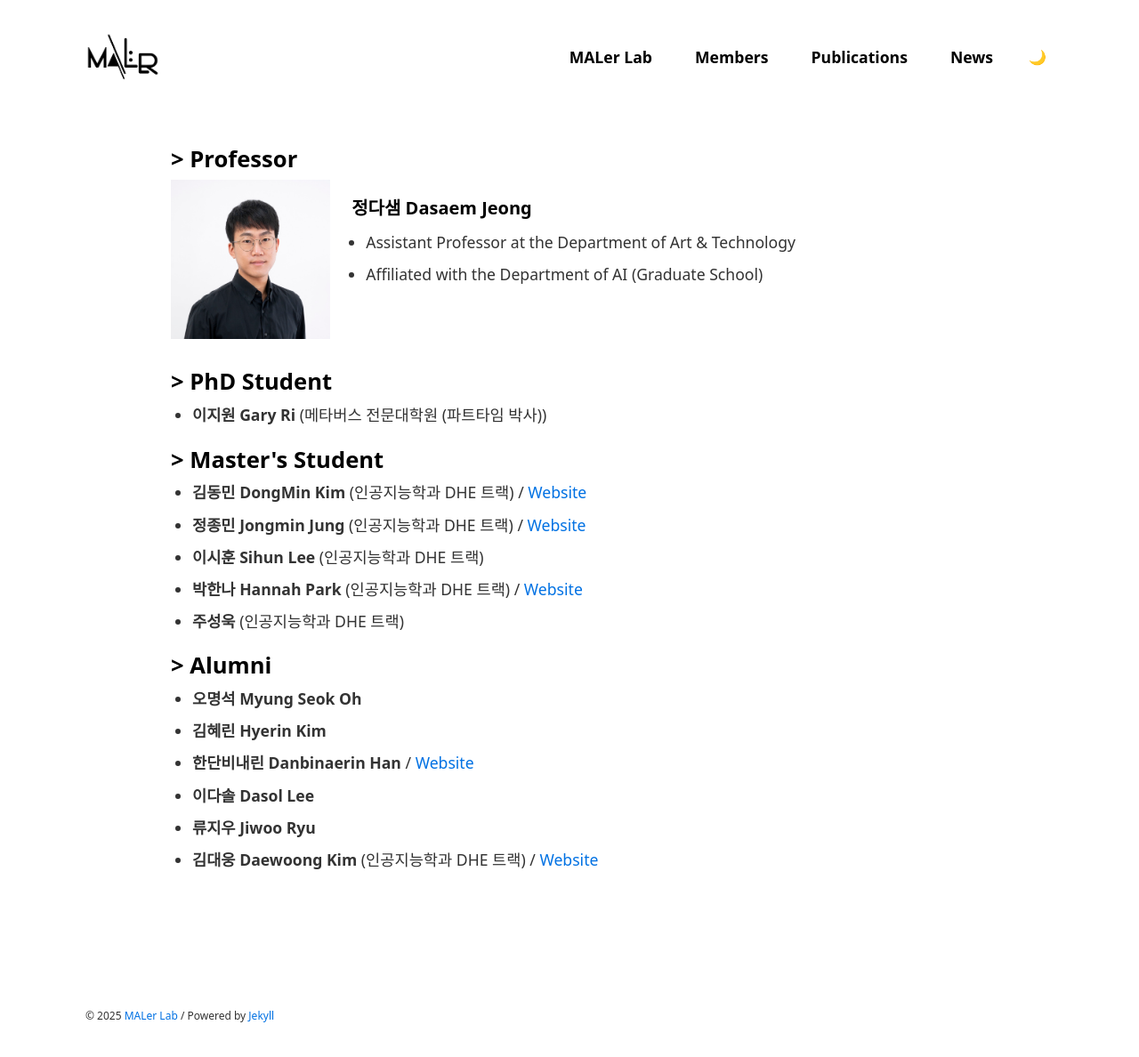
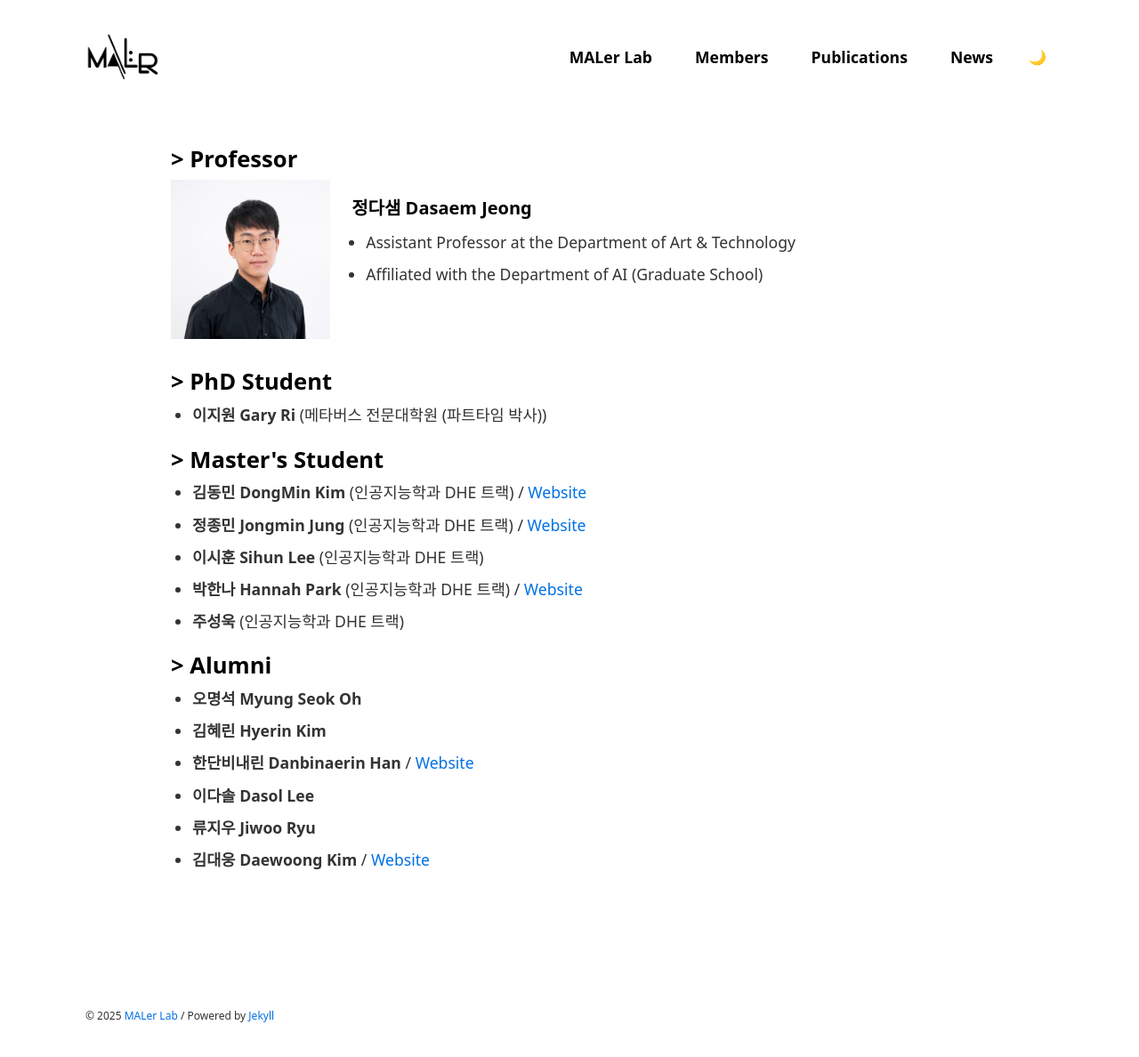
Before and after one commit to MALerLab/MALerLab.github.io, a Jekyll site: the page built from _pages/members.md, in a window 1280 px wide and 1191 px high. Shown: the top 1188 px of the window at 89% size. Built offline with Jekyll 4.4.1, drawn with Linux system fonts in a browser that asks for light colours; some web fonts are replaced.

Commit message:
Update members-alumni.yml

```diff
--- a/_data/members-info/members-alumni.yml
+++ b/_data/members-info/members-alumni.yml
@@ -5,5 +5,4 @@
 - name: 이다솔 Dasol Lee
 - name: 류지우 Jiwoo Ryu
 - name: 김대웅 Daewoong Kim
-  role: 인공지능학과 DHE 트랙
   website: https://sites.google.com/view/daewoong
```
